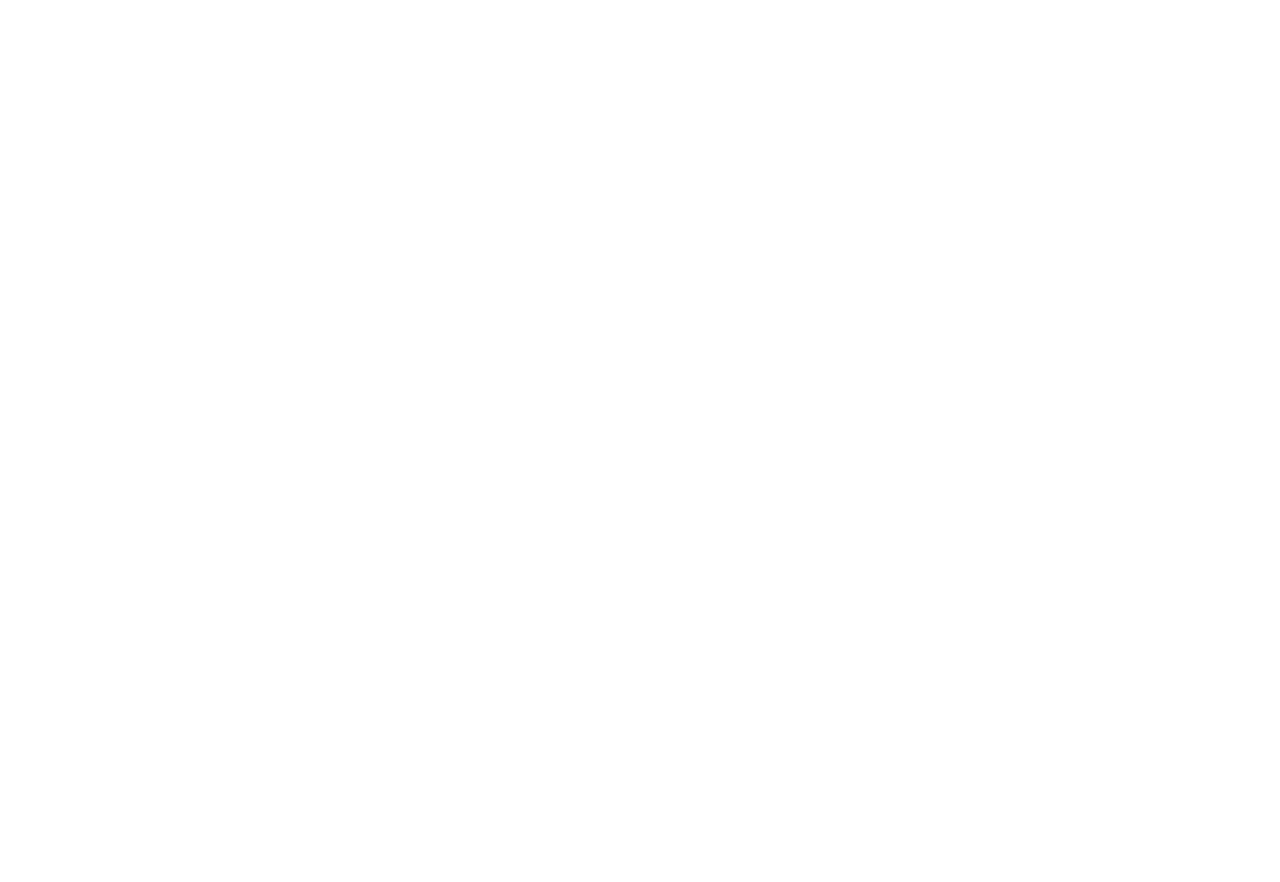
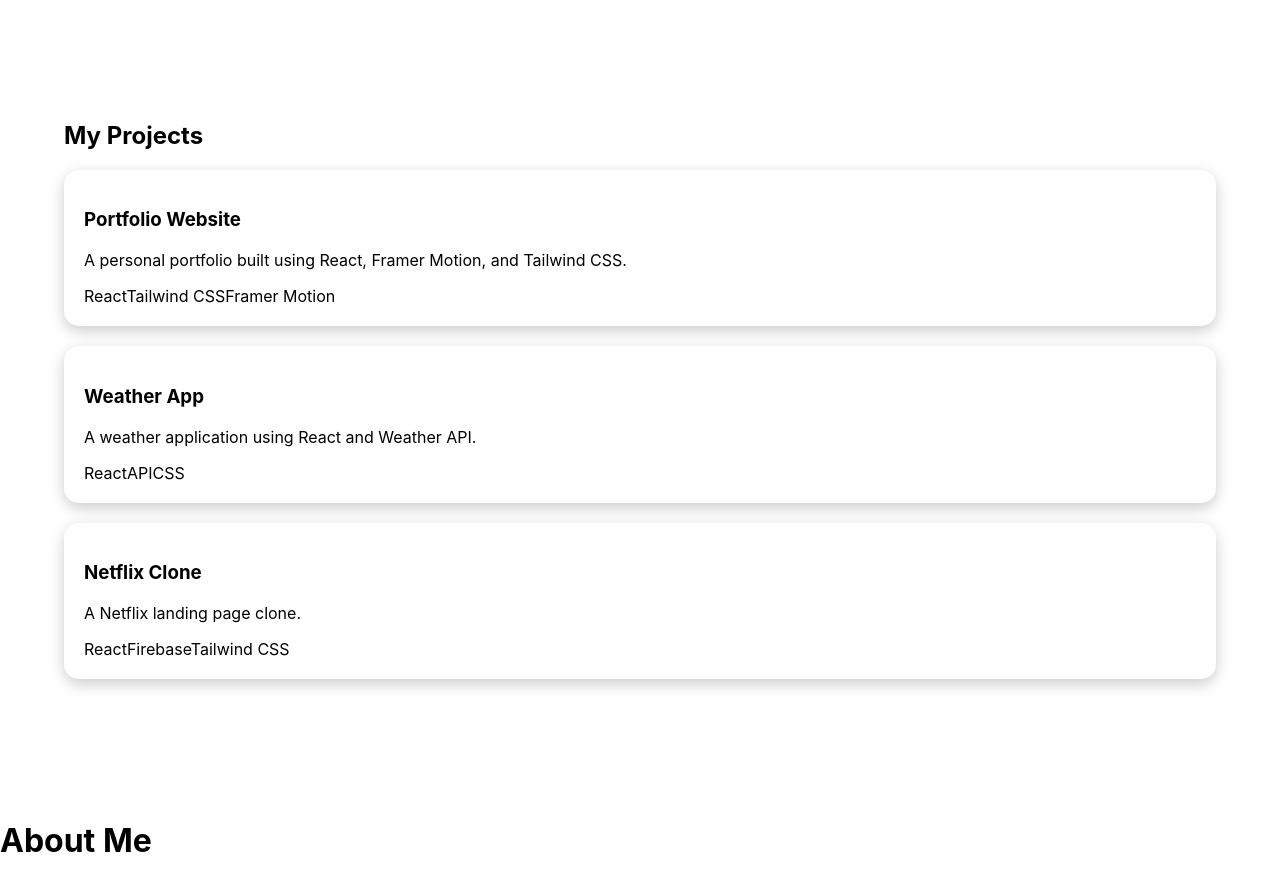
Before and after one commit to greesh1317/my-portfolio, a React (Create React App) app: page / in a window 1280 px wide. Shown: the part 800-1682 px from the top of the page. Before the commit the page ends 800 px from the top, so only its background shows below. Built offline with nearby package versions, Linux system fonts and the light colour scheme.

Commit message:
Add reusable ProjectCard component and Hero navigation

```diff
--- a/package.json
+++ b/package.json
@@ -33,5 +33,9 @@
       "last 1 firefox version",
       "last 1 safari version"
     ]
+  },
+  "devDependencies": {
+    "eslint-config-react-app": "^7.0.1",
+    "tailwindcss": "^3.4.19"
   }
 }
--- /dev/null
+++ b/postcss.config.js
@@ -0,0 +1,6 @@
+module.exports = {
+  plugins: {
+    tailwindcss: {},
+    autoprefixer: {},
+  },
+}
--- a/src/App.js
+++ b/src/App.js
@@ -4,8 +4,14 @@
 //import Transd from "./practice/Trans";
 //import Vari from "./practice/Varient";
 //import Segg  from "./practice/Stagger";
-//import Hero from "./HeroSection/Hero";
-import Heroo from "./HeroSection/Heroown";
+//import ScrollInView from "./practice/2/ScrollInView";
+//import ScrollTransform from "./practice/2/ScrollTransform";
+//import ParallaxSection from "./practice/2/Parallax";
+import {useRef} from "react";
+import Project from "./Mainthing/Projectcard";
+import Heroo from "./Mainthing/Heroown";
+import Me from "./Mainthing/About";
+import Projects from "./Mainthing/Projects";
 function App() {
   /*return (
     <motion.div
@@ -16,12 +22,34 @@
       <h1>Hello, I'm Nyra 👋</h1>
     </motion.div>
   ); for animation*/
+
+  const projectRef = useRef(null);
+  const scrollToProjects = () => {
+    projectRef.current.scrollIntoView({
+      behavior: "smooth",
+    });
+  };
   return(
       //<Hover />
       //<Transd />
       //< Vari />
       //<Segg />
-      <Heroo />
+
+      //<ScrollInView />
+      //<ScrollTransform />
+      //<ParallaxSection />
+
+      // all for Project cards
+
+      <>
+        <Heroo onSeeWork={scrollToProjects} />
+
+        <div ref={projectRef}>
+          <Projects />
+        </div>
+
+        <Me />
+      </>
   );
 }
 
--- /dev/null
+++ b/src/Mainthing/About.jsx
@@ -0,0 +1,11 @@
+import {motion} from "framer-motion";
+
+function Me(){
+    return(
+        <motion.dv>
+            <h1>About Me</h1>
+
+        </motion.dv>
+    );
+}
+export default Me;
--- a/src/HeroSection/Heroown.jsx
+++ b/src/Mainthing/Heroown.jsx
@@ -18,7 +18,7 @@
     },
 }
 
-function Heroo(){
+function Heroo({onSeeWork}){
     return(
         <motion.section
             variants={containerVariants}
@@ -58,8 +58,9 @@
                     rotate:0,
                     scale:0.7,
                 }}*/
-                whileHover={{scale:1.1, background:"red"}}
+                whileHover={{scale:1.1}}
                 whileTap={{scale:0.8}}
+                onClick={onSeeWork}
             >
                  see my work
             </motion.button>
--- /dev/null
+++ b/src/Mainthing/Projectcard.jsx
@@ -0,0 +1,52 @@
+import { easeOut, motion } from "framer-motion";
+
+const item = {
+  hidden: { opacity: 0, y: 40 },
+  visible: {
+    opacity: 1,
+    y: 0,
+    transition: {
+      duration: 0.8,
+      ease: easeOut,
+    },
+  },
+};
+
+function Project(props) {
+  return (
+    <motion.div
+      style={{
+        padding: "20px",
+        borderRadius: "15px",
+        marginBottom: "20px",
+        boxShadow: "0 5px 15px rgba(0,0,0,0.2)",
+      }}
+      variants={item}
+      initial="hidden"
+      animate="visible"
+      whileHover={{ y: -8 }}
+      className="bg-gray-800 p-6 rounded-xl shadow-lg text-white"
+    >
+      <h3 className="text-2xl font-bold">
+        {props.title}
+      </h3>
+
+      <p className="mt-2 text-gray-300">
+        {props.description}
+      </p>
+
+      <div className="flex flex-wrap gap-2 mt-4">
+        {props.tags.map((tag) => (
+          <span
+            key={tag}
+            className="bg-gray-700 px-3 py-1 rounded-full text-sm"
+          >
+            {tag}
+          </span>
+        ))}
+      </div>
+    </motion.div>
+  );
+}
+
+export default Project;
--- /dev/null
+++ b/src/Mainthing/Projects.jsx
@@ -0,0 +1,37 @@
+import Project from "./Projectcard";
+
+function Projects() {
+  return (
+    <section
+        style={{
+            minHeight: "100vh",
+            padding: "0 5%",
+            display: "flex",
+            flexDirection: "column",
+            justifyContent: "center",
+        }}
+    >
+      <h2>My Projects</h2>
+
+      <Project
+        title="Portfolio Website"
+        description="A personal portfolio built using React, Framer Motion, and Tailwind CSS."
+        tags={["React", "Tailwind CSS", "Framer Motion"]}
+      />
+
+      <Project
+        title="Weather App"
+        description="A weather application using React and Weather API."
+        tags={["React", "API", "CSS"]}
+      />
+
+      <Project
+        title="Netflix Clone"
+        description="A Netflix landing page clone."
+        tags={["React", "Firebase", "Tailwind CSS"]}
+      />
+    </section>
+  );
+}
+
+export default Projects;
--- /dev/null
+++ b/src/practice/2/Parallax.jsx
@@ -0,0 +1,67 @@
+import { motion, useScroll, useTransform } from "framer-motion";
+import { useRef } from "react";
+
+function ParallaxSection() {
+  const ref = useRef(null);
+
+  const { scrollYProgress } = useScroll({
+    target: ref,
+    offset: ["start end", "end start"],
+  });
+
+  // Heading drifts slowly
+  const y = useTransform(scrollYProgress, [0, 1], [-300, 300]);
+
+  return (
+    <>
+      {/* Space before */}
+      <section
+        style={{
+          height: "100vh",
+          display: "flex",
+          justifyContent: "center",
+          alignItems: "center",
+          fontSize: "2rem",
+        }}
+      >
+        Scroll Down 👇
+      </section>
+
+      <section
+        ref={ref}
+        style={{
+          height: "100vh",
+          overflow: "hidden",
+          display: "flex",
+          justifyContent: "center",
+          alignItems: "center",
+          background: "#f5f5f5",
+        }}
+      >
+        <motion.h2
+          style={{
+            y,
+            fontSize: "4rem",
+          }}
+        >
+          Selected Work
+        </motion.h2>
+      </section>
+
+      {/* Space after */}
+      <section
+        style={{
+          height: "100vh",
+          display: "flex",
+          justifyContent: "center",
+          alignItems: "center",
+          fontSize: "2rem",
+        }}
+      >
+        End of Page 🎉
+      </section>
+    </>
+  );
+}
+
+export default ParallaxSection;
--- /dev/null
+++ b/src/practice/2/ScrollInView.jsx
@@ -0,0 +1,34 @@
+import {motion} from "framer-motion";
+
+function ScrollInView(){
+    return(
+        <>
+
+        <div style={{height:"100vh"}}></div>
+
+        <motion.div
+        initial={{opacity:0, x:-50,scale:0.6}}
+        whileInView={{opacity:1,x:0,scale:1}}
+        transition={{duration:0.4}}
+        viewport={{once:true}}
+        style={{
+            width:300,
+            height:150,
+            background:"tomato",
+            margin:"auto",
+            display:"flex",
+            alignItems:"center",
+            justifyContent:"center",
+            borderRadius:"10px",
+            color:"white",
+            fontSize:"24px"
+        }}
+        >
+            Hello keep doing
+        </motion.div>
+
+        <div style={{height:"100vh"}}></div>
+        </>
+    );
+}
+export default ScrollInView;
--- /dev/null
+++ b/src/practice/2/ScrollTransform.jsx
@@ -0,0 +1,59 @@
+
+import { motion, useScroll, useTransform } from "framer-motion";
+import { useRef } from "react";
+
+function ScrollTransform() {
+  const ref = useRef(null);
+
+  const { scrollYProgress } = useScroll({
+    target: ref,
+    offset: ["start start", "end start"],
+  });
+
+
+  const y = useTransform(scrollYProgress, [0, 1], [0, -300]);
+  const opacity = useTransform(scrollYProgress, [0, 0.5], [1, 0]);
+
+  return (
+    <>
+      <motion.section
+        ref={ref}
+        style={{
+          height: "100vh",
+          display: "flex",
+          flexDirection: "column",
+          justifyContent: "center",
+          alignItems: "center",
+          textAlign: "center",
+          background: "#111",
+          color: "white",
+        }}
+      >
+        <motion.div style={{ y, opacity }}>
+          <h1 style={{ fontSize: "3rem" }}>
+            Curious mind. Creative imagination.
+          </h1>
+
+          <p style={{ fontSize: "1.2rem" }}>
+            Building modern web experiences one idea at a time.
+          </p>
+        </motion.div>
+      </motion.section>
+
+      {/* Extra section so you can scroll */}
+      <section
+        style={{
+          height: "100vh",
+          display: "flex",
+          justifyContent: "center",
+          alignItems: "center",
+          fontSize: "2rem",
+        }}
+      >
+        Scroll Down 👇
+      </section>
+    </>
+  );
+}
+
+export default ScrollTransform;
```
Also changed, not shown: tailwind.config.js (added, +8 -0 lines), 1 other file (tests, documents, lock files or other folders).
